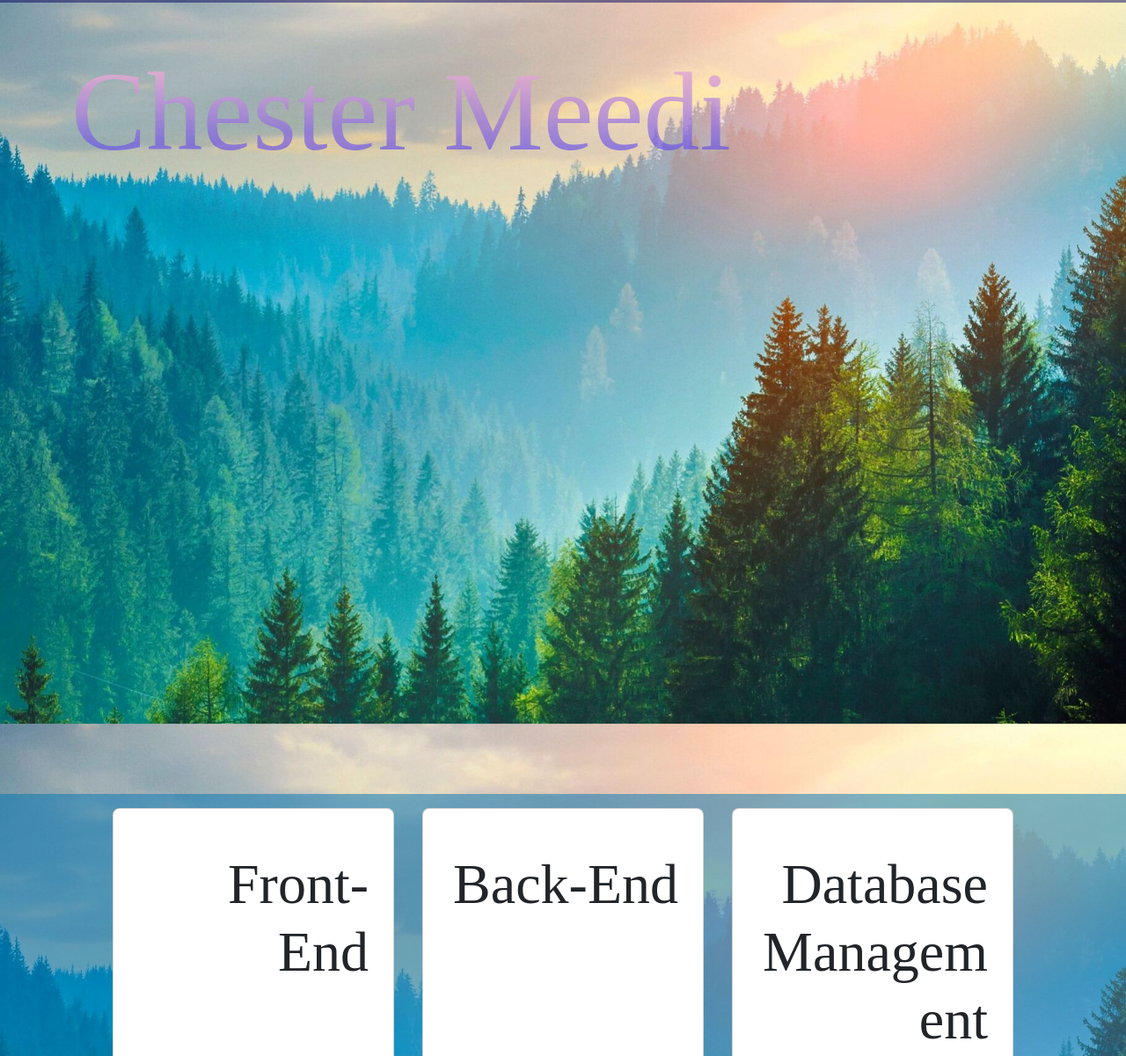
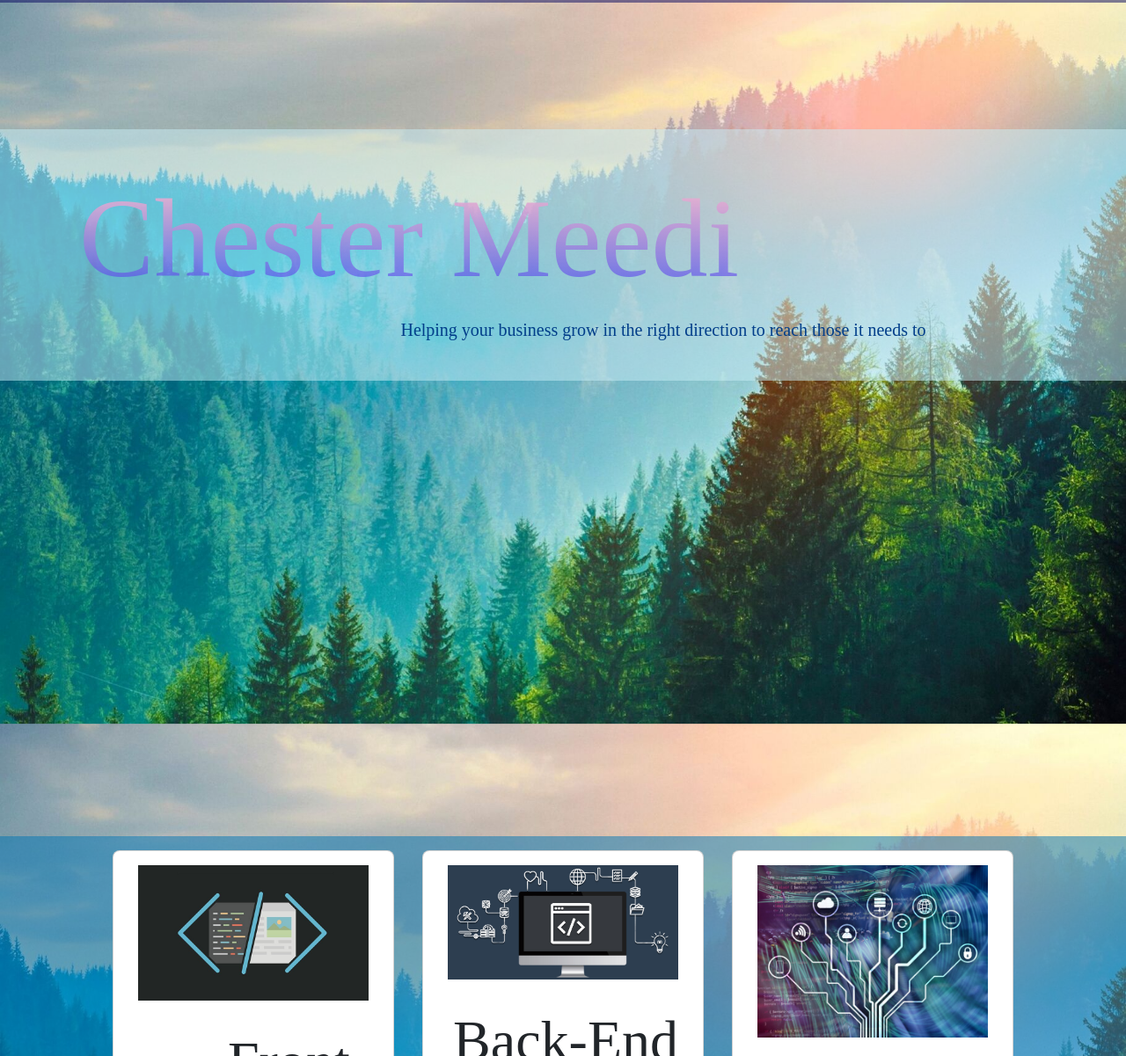
Before and after one commit to cmmeedi/cmmeedi.github.io, a plain HTML site: page index.html in a window 1280 px wide. Shown: the part 77-1278 px from the top of the page at 88% size. Drawn offline with nearby package versions, Linux system fonts and the light colour scheme; files that its build step writes are made by us from their sources; files whose address does not match are found by name.

Commit message:
UPDATE
- Edited the filepaths to allow the images to load

```diff
--- a/index.html
+++ b/index.html
@@ -82,9 +82,24 @@
 
     <main>
       <section id="nameDiv" class="container-fluid">
-        <div class="row">
-          <div class="col-9 text-center p-5">
-            <h1 id="myName" class="display-1 me-5">Chester Meedi</h1>
+        <div class="row mt-5 pt-5">
+          <div id="innerName" class="col-12 text-center mt-5 p-5">
+
+            <div class="row">
+              <div class="col-9">
+                <h1 id="myName" class="display-1 me-5">Chester Meedi</h1>
+              </div>
+            </div>
+
+
+
+
+            <div class="row">
+              <div class="col-12 ms-5 ps-5">
+                <p id="myNameText" class="lead ms-5 mt-3 ps-5">Helping your business grow in the right direction to reach those it needs to</p>
+
+              </div>
+            </div>
           </div>
         </div>
       </section>
@@ -99,7 +114,7 @@
 
           <div class="card col-sm-10 col-lg-3 card m-3 rounded-3">
             <img
-              src="/cmmeedi.github.io/cmmeedi.github.io/Assets/front-end-developer.jpg"
+              src="Assets/front-end-developer.jpg"
               alt=""
               class="card-img-top p-3"
             />
@@ -112,7 +127,7 @@
 
           <div class="card col-sm-10 col-lg-3 card m-3 rounded-3">
             <img
-              src="/cmmeedi.github.io/cmmeedi.github.io/Assets/back-end-developer.jpg"
+              src="Assets/back-end-developer.jpg"
               alt=""
               class="card-img-top p-3"
             />
@@ -125,7 +140,7 @@
 
           <div class="card col-sm-10 col-lg-3 card m-3 rounded-3">
             <img
-              src="/cmmeedi.github.io/cmmeedi.github.io/Assets/database-management.jpg"
+              src="Assets/database-management.jpg"
               alt=""
               class="card-img-top p-3"
             />
--- a/styles/styles.scss
+++ b/styles/styles.scss
@@ -84,6 +84,13 @@ END
     height: 900px;
 }
 
+#innerName{
+    background-color: rgba(202, 240, 248, 50%);
+}
+#innerName p{
+    color: $Blue2 !important;
+}
+
 
 #homeBody{
     background: white url("/cmmeedi.github.io/cmmeedi.github.io/Assets/forestry.jpg") no-repeat  fixed;
```
